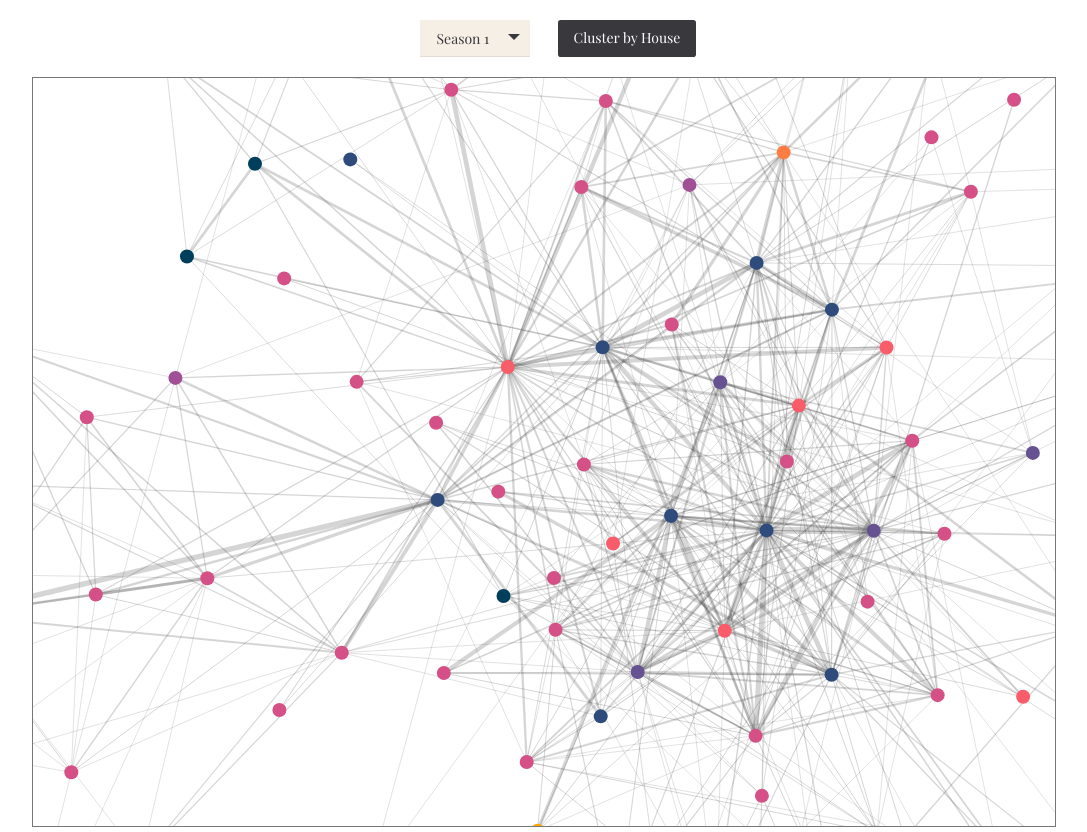
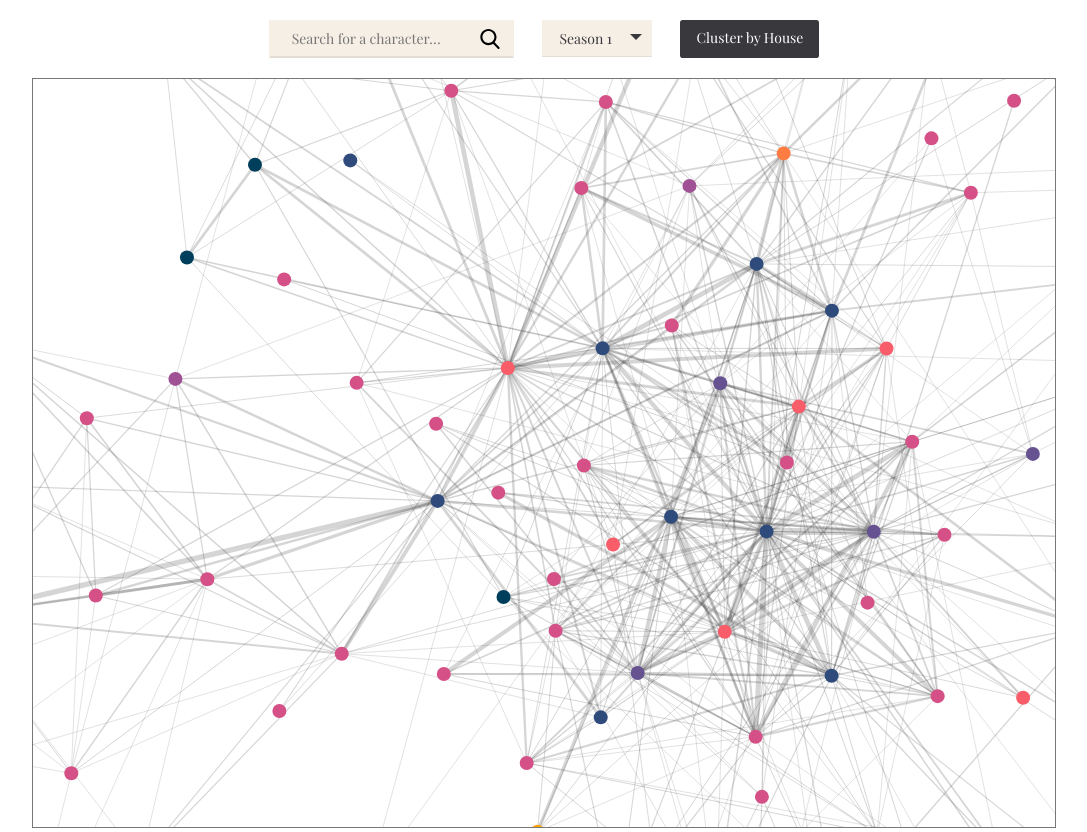
Before and after one commit to egonzalez49/GoT-Vis, a website with bundled scripts: page index.html in a window 1280 px wide. Shown: the whole page, without its empty margins (96-1183 px from the left). Built offline with nearby package versions, Linux system fonts and the light colour scheme.

Commit message:
Stylized search input

```diff
--- a/index.html
+++ b/index.html
@@ -2,12 +2,29 @@
 <html lang="en">
     <head>
         <meta charset="UTF-8" />
-        <title>A Game of Thrones Story</title>
+        <link rel="shortcut icon" href="./images/favicon.ico" />
+        <title>A Song of Data and Vis</title>
         <link rel="stylesheet" href="./style.css" />
     </head>
     <body>
         <div class="container">
             <div class="controls">
+                <div class="search-container">
+                    <form name="myform" onSubmit="return handleClick()">
+                        <input
+                            type="text"
+                            id="myVal"
+                            placeholder="Search for a character&hellip;"
+                            class="search-input"
+                        />
+                        <img
+                            onclick="handleClick()"
+                            class="search-icon"
+                            src="./images/search-icon.svg"
+                            alt="magnifying glass"
+                        />
+                    </form>
+                </div>
                 <!-- <form name="myform" onSubmit="return handleClick()">
                     <input type="text" id="myVal" placeholder="Search for a character&hellip;">
                     <input name="Submit"  type="submit" value="Search">
@@ -41,38 +58,5 @@
     <script src="https://d3js.org/d3.v5.min.js"></script>
     <script src="./main.js" type="module"></script>
     <script src="./dropdown.js" type="module"></script>
-    <script>
-        function handleClick(event){
-            var text = document.getElementById("myVal").value.toUpperCase()
-            var nodes = d3.selectAll('.node')
-            var links = d3.selectAll('.link')
-            //reset the opacities of everything
-            nodes.style('opacity', 0.2);
-            links.style('opacity', 0.2);
-            nodes.each(function(d, i) {
-                var node = d3.select(this)
-                //checks if the name starts with the search text
-                if (d.id.indexOf(text) === 0) {
-                    //shade in the current node
-                    node.transition(500).style('opacity', 1.0)
-                    //shade in the neighboring nodes
-                    // d3.selectAll(".node").each(function(d0, i) {
-                    //     var otherNode = d3.select(this)
-                    //     if (d.neighbors.includes(d0.id)) {
-                    //         otherNode.transition(500).style('opacity', 1.0)
-                    //     }
-                    // })
-                    //shade in the adjacent lines
-                    // links.each(function(d1, i) {
-                    //     var link = d3.select(this)
-                    //     if (d.id == d1.source.id || d.id == d1.target.id) {
-                    //         link.transition(500).style('opacity', 1.0)
-                    //     }
-                    // })
-                }
-            })
-
-            return false;
-        }
-    </script>
+    <script src="./search.js" type="text/javascript"></script>
 </html>
--- /dev/null
+++ b/search.js
@@ -0,0 +1,32 @@
+function handleClick(event){
+    var text = document.getElementById("myVal").value.toUpperCase()
+    var nodes = d3.selectAll('.node')
+    var links = d3.selectAll('.link')
+    //reset the opacities of everything
+    nodes.style('opacity', 0.2);
+    links.style('opacity', 0.2);
+    nodes.each(function(d, i) {
+        var node = d3.select(this)
+        //checks if the name starts with the search text
+        if (d.id.indexOf(text) === 0) {
+            //shade in the current node
+            node.transition(500).style('opacity', 1.0)
+            //shade in the neighboring nodes
+            // d3.selectAll(".node").each(function(d0, i) {
+            //     var otherNode = d3.select(this)
+            //     if (d.neighbors.includes(d0.id)) {
+            //         otherNode.transition(500).style('opacity', 1.0)
+            //     }
+            // })
+            //shade in the adjacent lines
+            // links.each(function(d1, i) {
+            //     var link = d3.select(this)
+            //     if (d.id == d1.source.id || d.id == d1.target.id) {
+            //         link.transition(500).style('opacity', 1.0)
+            //     }
+            // })
+        }
+    })
+
+    return false;
+}
--- a/style.css
+++ b/style.css
@@ -1,5 +1,6 @@
 @import './styles/_network.css';
 @import './styles/_dropdown.css';
+@import './styles/_search.css';
 
 @import url('https://fonts.googleapis.com/css2?family=Playfair+Display:wght@400;700&display=swap');
 
@@ -40,7 +41,7 @@ html {
 }
 
 .btn:hover {
-    background-color: rgba(57, 56, 61, 0.9);
+    background-color: rgba(57, 56, 61, 0.85);
     transition: 0.3s;
 }
 
@@ -49,6 +50,6 @@ html {
 }
 
 .btn-selected:hover {
-    background-color: rgba(195, 36, 54, 0.9);
+    background-color: rgba(195, 36, 54, 0.85);
     transition: 0.3s;
 }
--- /dev/null
+++ b/styles/_search.css
@@ -0,0 +1,24 @@
+.search-container {
+    position: relative;
+}
+
+.search-input {
+    display: block;
+    width: 100%;
+    padding: 0.52em 1.5em;
+    padding-right: 3.2em;
+    color: #39383d;
+    background-color: #f6efe5;
+    font-family: 'Playfair Display', serif;
+    font-size: 1.4em;
+    border-color: transparent transparent rgba(57, 56, 61, 0.1) transparent;
+}
+
+.search-icon {
+    position: absolute;
+    right: 6%;
+    top: 24%;
+    width: 8%;
+    max-width: 24px;
+    cursor: pointer;
+}
```
Also changed, not shown: images/favicon.ico (added), images/search-icon.svg (added).
